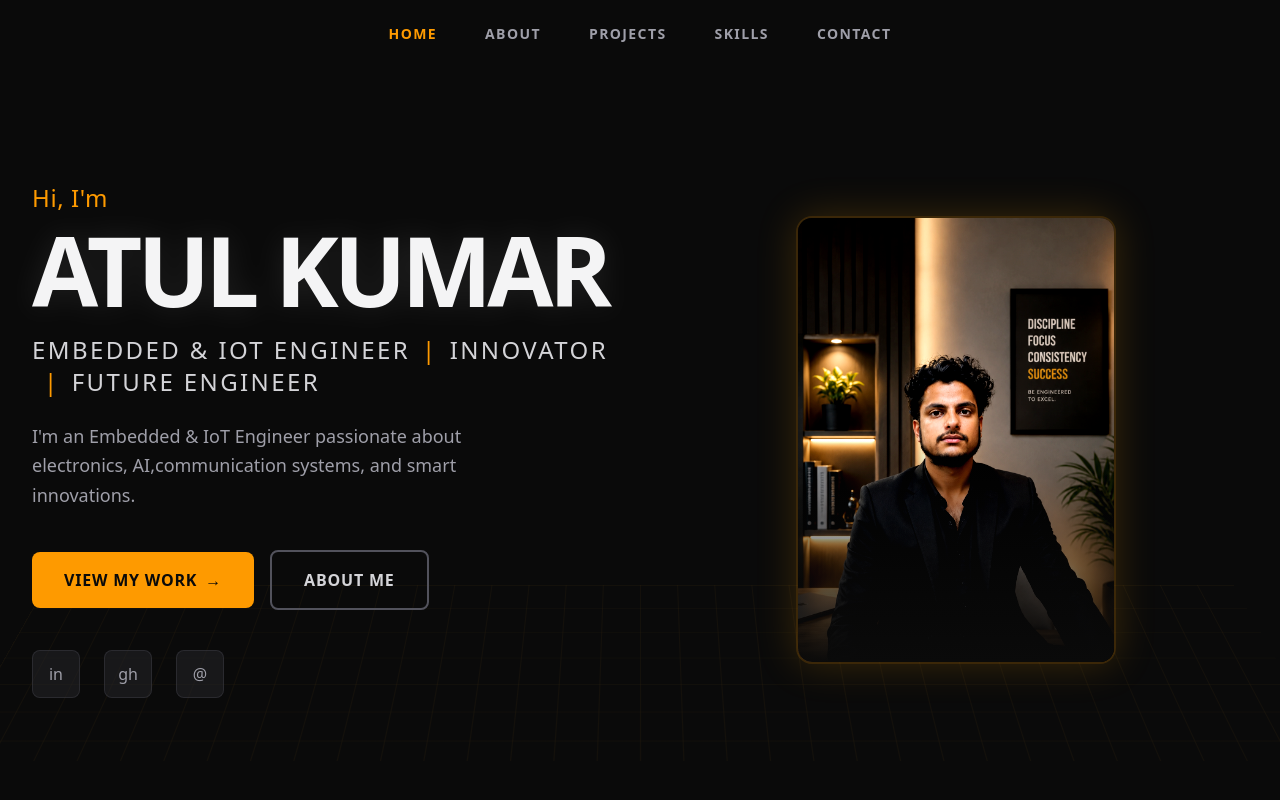
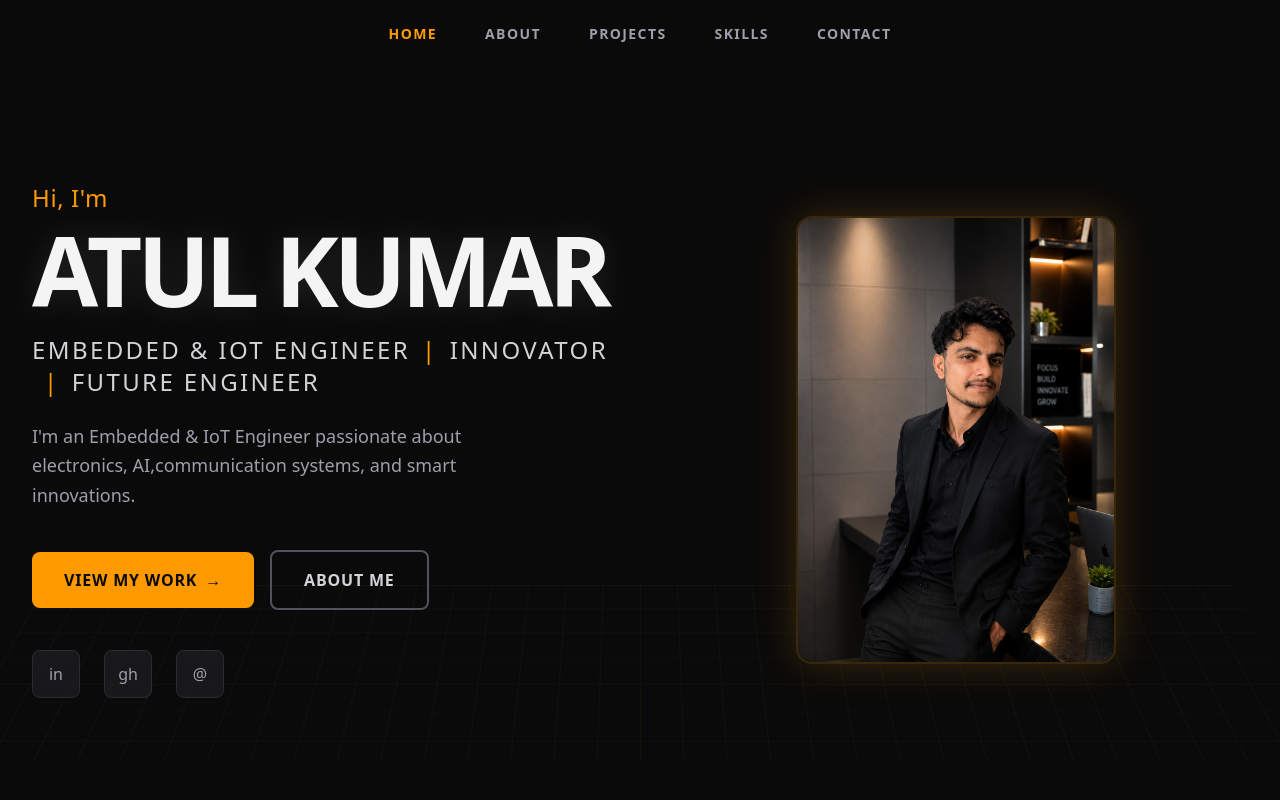
Before and after one commit to atulff300-cmyk/MY-portfolio, a Next.js app: page / in a window 1280 px wide. Shown: the top 800 px of the page. Built offline with nearby package versions, Linux system fonts and the light colour scheme.

Commit message:
updated photo and code

```diff
--- a/components/Hero.js
+++ b/components/Hero.js
@@ -49,11 +49,10 @@ export default function Hero() {
 
           {/* Main User Image */}
           <div className="relative w-56 sm:w-72 md:w-80 h-72 sm:h-96 md:h-[28rem] rounded-2xl overflow-hidden shadow-[0_0_40px_rgba(245,158,11,0.2)] border-2 border-amber-500/20 z-10">
-            <div className="absolute inset-0 bg-gradient-to-t from-[#0a0a0a] via-transparent to-transparent z-10"></div>
             <img
-              src="/mypic.png"
+              src="/ChatGPT%20Image%20Jun%2024,%202026,%2003_11_49%20AM.png"
               alt="Atul Kumar"
-              className="w-full h-full object-cover filter contrast-125"
+              className="w-full h-full object-cover"
             />
           </div>
 
--- a/components/Projects.js
+++ b/components/Projects.js
@@ -133,7 +133,7 @@ export default function Projects() {
             </div>
           </div>
 
-          <div className="max-w-4xl mx-auto transform hover:-translate-y-2 transition-transform duration-500">
+          <div className="max-w-5xl mx-auto transform scale-105 md:scale-110 hover:scale-[1.15] hover:-translate-y-2 transition-all duration-500 my-8">
             <ProjectCard {...featuredProject} />
           </div>
         </div>
--- a/components/ScrollRobot.js
+++ b/components/ScrollRobot.js
@@ -71,76 +71,99 @@ export default function ScrollRobot() {
         className="drop-shadow-[0_0_30px_rgba(245,158,11,0.5)] transition-all duration-300 ease-out mt-24 md:mt-16 w-[300px] md:w-[450px]"
       >
         <defs>
-          <linearGradient id="metal" x1="0" y1="0" x2="1" y2="1">
-            <stop offset="0%" stopColor="#27272a" />
-            <stop offset="100%" stopColor="#09090b" />
+          <linearGradient id="mecha-blue" x1="0" y1="0" x2="1" y2="1">
+            <stop offset="0%" stopColor="#0284c7" />
+            <stop offset="100%" stopColor="#0f172a" />
           </linearGradient>
-          <linearGradient id="neon" x1="0" y1="0" x2="1" y2="1">
-            <stop offset="0%" stopColor="#f59e0b" />
-            <stop offset="100%" stopColor="#d97706" />
+          <linearGradient id="dark-metal" x1="0" y1="0" x2="1" y2="1">
+            <stop offset="0%" stopColor="#334155" />
+            <stop offset="100%" stopColor="#0f172a" />
+          </linearGradient>
+          <linearGradient id="neon-cyan" x1="0" y1="0" x2="1" y2="1">
+            <stop offset="0%" stopColor="#38bdf8" />
+            <stop offset="100%" stopColor="#0ea5e9" />
           </linearGradient>
         </defs>
 
-        {/* Torso */}
+        {/* Mecha Torso */}
         <g
           className="transition-all duration-[1000ms] ease-out origin-center"
           style={{ transform: `translateY(${torsoY}px)`, opacity: torsoOpacity }}
         >
-          <path d="M140,250 L260,250 L280,450 L120,450 Z" fill="url(#metal)" stroke="#f59e0b" strokeWidth="2" />
-          {/* Core Reactor */}
-          <circle cx="200" cy="320" r="30" fill="#09090b" stroke="url(#neon)" strokeWidth="4" />
-          {/* White Accents */}
-          <circle cx="200" cy="320" r="15" fill="#ffffff" className="animate-pulse shadow-[0_0_20px_#fff]" />
-          <path d="M160,390 L240,390" stroke="#ffffff" strokeWidth="2" />
-          <path d="M170,410 L230,410" stroke="#ffffff" strokeWidth="2" />
-          <path d="M180,430 L220,430" stroke="#ffffff" strokeWidth="2" />
+          {/* Waist/Abdomen (Dark metal mechanics) */}
+          <path d="M170,350 L230,350 L220,450 L180,450 Z" fill="url(#dark-metal)" stroke="#0ea5e9" strokeWidth="1" />
+          <path d="M175,370 L225,370 M178,390 L222,390 M180,410 L220,410 M182,430 L218,430" stroke="#0ea5e9" strokeWidth="2" opacity="0.5" />
+
+          {/* Main Chest Armor */}
+          <path d="M110,230 L290,230 L260,350 L200,380 L140,350 Z" fill="url(#mecha-blue)" stroke="#38bdf8" strokeWidth="2" />
+
+          {/* Chest Center Core */}
+          <path d="M180,250 L220,250 L230,330 L200,350 L170,330 Z" fill="url(#dark-metal)" stroke="#0ea5e9" strokeWidth="2" />
+          <rect x="195" y="270" width="10" height="40" rx="2" fill="#0ea5e9" className="animate-pulse shadow-[0_0_15px_#0ea5e9]" />
+
+          {/* Left/Right Chest Panels */}
+          <path d="M120,250 L160,250 L150,320 L130,300 Z" fill="url(#mecha-blue)" stroke="#0ea5e9" strokeWidth="1" />
+          <path d="M280,250 L240,250 L250,320 L270,300 Z" fill="url(#mecha-blue)" stroke="#0ea5e9" strokeWidth="1" />
+
+          {/* Accents */}
+          <rect x="125" y="270" width="25" height="6" fill="#0ea5e9" className="shadow-[0_0_10px_#0ea5e9]" />
+          <rect x="250" y="270" width="25" height="6" fill="#0ea5e9" className="shadow-[0_0_10px_#0ea5e9]" />
         </g>
 
         {/* Left Arm (User's Right) */}
         <g
           className="transition-all duration-700 ease-out"
-          style={{ transform: `rotate(${leftArmRot}deg)`, transformOrigin: '270px 270px', opacity: torsoOpacity }}
+          style={{ transform: `rotate(${leftArmRot}deg)`, transformOrigin: '290px 250px', opacity: torsoOpacity }}
         >
-          {/* Shoulder */}
-          <circle cx="270" cy="270" r="20" fill="url(#metal)" stroke="#f59e0b" strokeWidth="2" />
-          {/* Arm */}
-          <rect x="260" y="270" width="20" height="110" rx="10" fill="url(#metal)" stroke="#ffffff" strokeWidth="1" />
-          {/* Hand/Pointer */}
-          <circle cx="270" cy="380" r="15" fill="#ffffff" />
-          <polygon points="270,395 260,420 280,420" fill="#f59e0b" className="drop-shadow-[0_0_10px_#f59e0b]" />
+          {/* Massive Shoulder Pad */}
+          <path d="M270,210 L330,210 L340,280 L260,280 Z" fill="url(#mecha-blue)" stroke="#38bdf8" strokeWidth="2" />
+          <path d="M280,220 L320,220 L325,270 L275,270 Z" fill="url(#dark-metal)" />
+          {/* Upper Arm */}
+          <rect x="285" y="280" width="30" height="60" fill="url(#dark-metal)" stroke="#0ea5e9" strokeWidth="1" />
+          {/* Forearm */}
+          <path d="M275,340 L325,340 L315,440 L285,440 Z" fill="url(#mecha-blue)" stroke="#38bdf8" strokeWidth="2" />
+          <rect x="295" y="360" width="10" height="30" fill="#0ea5e9" className="shadow-[0_0_10px_#0ea5e9]" />
+          {/* Claw Hand */}
+          <path d="M290,440 L280,480 M300,440 L300,485 M310,440 L320,480" stroke="url(#dark-metal)" strokeWidth="5" strokeLinecap="round" />
         </g>
 
         {/* Right Arm (User's Left) */}
         <g
           className="transition-all duration-700 ease-out"
-          style={{ transform: `rotate(${rightArmRot}deg)`, transformOrigin: '130px 270px', opacity: torsoOpacity }}
+          style={{ transform: `rotate(${rightArmRot}deg)`, transformOrigin: '110px 250px', opacity: torsoOpacity }}
         >
-          {/* Shoulder */}
-          <circle cx="130" cy="270" r="20" fill="url(#metal)" stroke="#f59e0b" strokeWidth="2" />
-          {/* Arm */}
-          <rect x="120" y="270" width="20" height="110" rx="10" fill="url(#metal)" stroke="#ffffff" strokeWidth="1" />
-          {/* Hand/Pointer */}
-          <circle cx="130" cy="380" r="15" fill="#ffffff" />
-          <polygon points="130,395 120,420 140,420" fill="#f59e0b" className="drop-shadow-[0_0_10px_#f59e0b]" />
+          {/* Massive Shoulder Pad */}
+          <path d="M70,210 L130,210 L140,280 L60,280 Z" fill="url(#mecha-blue)" stroke="#38bdf8" strokeWidth="2" />
+          <path d="M80,220 L120,220 L125,270 L75,270 Z" fill="url(#dark-metal)" />
+          {/* Upper Arm */}
+          <rect x="85" y="280" width="30" height="60" fill="url(#dark-metal)" stroke="#0ea5e9" strokeWidth="1" />
+          {/* Forearm */}
+          <path d="M75,340 L125,340 L115,440 L85,440 Z" fill="url(#mecha-blue)" stroke="#38bdf8" strokeWidth="2" />
+          <rect x="95" y="360" width="10" height="30" fill="#0ea5e9" className="shadow-[0_0_10px_#0ea5e9]" />
+          {/* Claw Hand */}
+          <path d="M80,440 L70,480 M100,440 L100,485 M110,440 L120,480" stroke="url(#dark-metal)" strokeWidth="5" strokeLinecap="round" />
         </g>
 
-        {/* Head */}
+        {/* Mecha Head */}
         <g
           className="transition-all duration-[1200ms] ease-out"
           style={{ transform: `translateY(${headY}px)`, opacity: headOpacity }}
         >
           {/* Neck */}
-          <rect x="185" y="210" width="30" height="40" fill="#27272a" />
-          {/* Main Head */}
-          <rect x="150" y="130" width="100" height="90" rx="20" fill="url(#metal)" stroke="#ffffff" strokeWidth="2" />
-          {/* Visor */}
-          <rect x="160" y="160" width="80" height="30" rx="10" fill="#09090b" />
-          {/* Glowing Eyes */}
-          <circle cx="180" cy="175" r="6" fill="#f59e0b" className="animate-pulse" />
-          <circle cx="220" cy="175" r="6" fill="#f59e0b" className="animate-pulse" />
-          {/* Antenna */}
-          <rect x="198" y="90" width="4" height="40" fill="#f59e0b" />
-          <circle cx="200" cy="85" r="8" fill="#ffffff" className="animate-bounce drop-shadow-[0_0_15px_#fff]" />
+          <rect x="180" y="200" width="40" height="30" fill="url(#dark-metal)" stroke="#0ea5e9" strokeWidth="1" />
+          {/* Helmet Base */}
+          <path d="M165,160 L235,160 L245,210 L155,210 Z" fill="url(#mecha-blue)" stroke="#38bdf8" strokeWidth="2" />
+          {/* Helmet Top/Dome */}
+          <path d="M170,160 L230,160 L210,130 L190,130 Z" fill="url(#dark-metal)" stroke="#0ea5e9" strokeWidth="1" />
+          {/* Antennas/Ears */}
+          <rect x="145" y="150" width="6" height="50" fill="url(#dark-metal)" />
+          <rect x="249" y="150" width="6" height="50" fill="url(#dark-metal)" />
+          <line x1="148" y1="150" x2="148" y2="100" stroke="#0ea5e9" strokeWidth="3" />
+          <line x1="252" y1="150" x2="252" y2="100" stroke="#0ea5e9" strokeWidth="3" />
+
+          {/* Glowing Visor (Horizontal Slit) */}
+          <rect x="170" y="180" width="60" height="10" fill="#0ea5e9" className="shadow-[0_0_20px_#0ea5e9] animate-pulse" />
+          <polygon points="195,190 205,190 200,200" fill="#0ea5e9" />
         </g>
 
       </svg>
```
Also changed, not shown: public/ChatGPT Image Jun 24, 2026, 03_11_49 AM.png (added), public/mypic.png (deleted).
